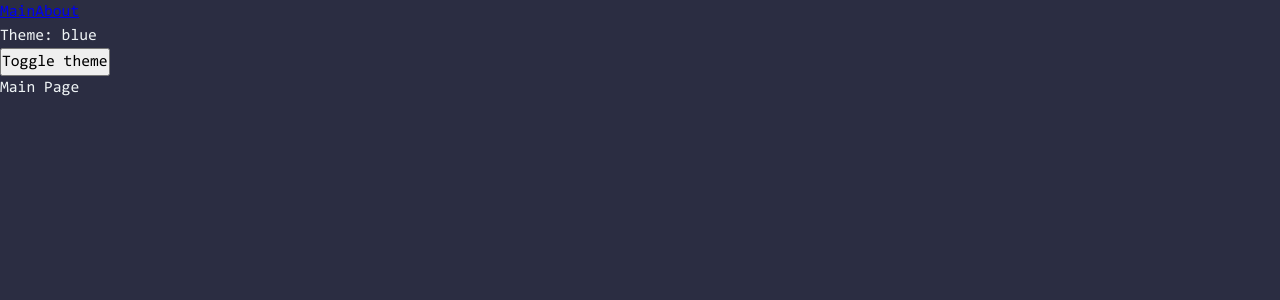
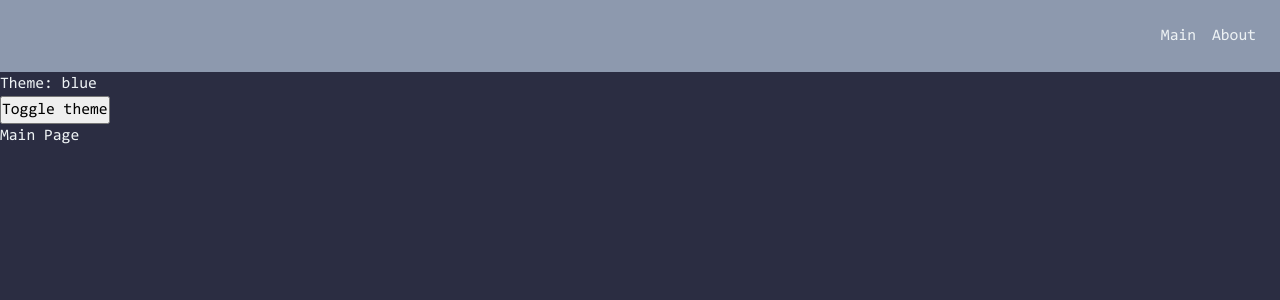
Before and after one commit to yatskeech/article-app, a React app: page / in a window 1280 px wide. Shown: the top 300 px of the page. Built offline with nearby package versions, Linux system fonts and the light colour scheme.

Commit message:
feat: create a navigation bar

```diff
--- a/src/app/App.tsx
+++ b/src/app/App.tsx
@@ -1,16 +1,13 @@
-import { Link } from 'react-router-dom';
 import { useTheme } from '@shared/hooks';
 import { AppRouter } from './router';
+import { Navbar } from '@widgets/Navbar';
 
 function App() {
   const { theme, toggleTheme } = useTheme();
 
   return (
     <div>
-      <div>
-        <Link to='/'>Main</Link>
-        <Link to='/about'>About</Link>
-      </div>
+      <Navbar />
       <h1>Theme: {theme}</h1>
       <button onClick={toggleTheme}>Toggle theme</button>
       <AppRouter />
--- /dev/null
+++ b/src/widgets/Navbar/index.ts
@@ -0,0 +1 @@
+export { Navbar } from './ui/Navbar';
--- /dev/null
+++ b/src/widgets/Navbar/ui/Navbar.module.scss
@@ -0,0 +1,17 @@
+.navbar {
+  width: 100%;
+  background: var(--secondary-color);
+  padding: 24px;
+}
+
+.links {
+  display: flex;
+  align-items: center;
+  justify-content: end;
+  gap: 16px;
+}
+
+.link {
+  color: var(--primary-color);
+  text-decoration: none;
+}
--- /dev/null
+++ b/src/widgets/Navbar/ui/Navbar.tsx
@@ -0,0 +1,14 @@
+import { RoutePaths } from '@shared/config';
+import styles from './Navbar.module.scss';
+import { Link } from 'react-router-dom';
+
+export function Navbar() {
+  return (
+    <div className={styles.navbar}>
+      <div className={styles.links}>
+        <Link to={RoutePaths.main} className={styles.link}>Main</Link>
+        <Link to={RoutePaths.about} className={styles.link}>About</Link>
+      </div>
+    </div>
+  );
+}
--- a/tsconfig.json
+++ b/tsconfig.json
@@ -12,7 +12,8 @@
     "paths": {
       "@app/*": ["src/app/*"],
       "@pages/*": ["src/pages/*"],
-      "@shared/*": ["src/shared/*"]
+      "@shared/*": ["src/shared/*"],
+      "@widgets/*": ["src/widgets/*"]
     }
   },
   "ts-node": {
--- a/webpack.config.ts
+++ b/webpack.config.ts
@@ -12,6 +12,7 @@ export default (env: BuildEnv) => {
     app: path.resolve('src', 'app', '*'),
     pages: path.resolve('src', 'pages', '*'),
     shared: path.resolve('src', 'shared', '*'),
+    widgets: path.resolve('src', 'widgets', '*'),
   }
 
   const paths: BuildPaths = {
```
Also changed, not shown: 2 other files (tests, documents, lock files or other folders).
